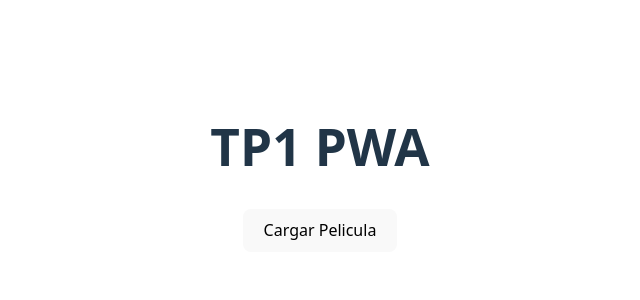
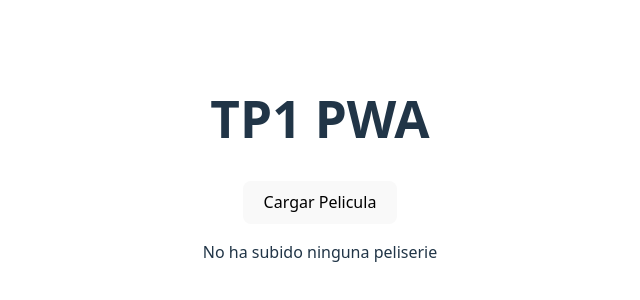
Before and after one commit to JuliaRossiFAI-2378/PWA-TP1, a React (Vite) app: page / in a window 1280 px wide. Shown: the part 232-532 px from the top of the page, without its empty margins (320-960 px from the left). Built offline with nearby package versions, Linux system fonts and the light colour scheme.

Commit message:
cambio a las tarjetas
las tarjetas agarran los datos de localstorage y home carga todas, si no hay ninguna peliserie en localstorage muestra un mensaje en su lugar

```diff
--- a/src/components/Tarjeta/tarjeton.jsx
+++ b/src/components/Tarjeta/tarjeton.jsx
@@ -7,12 +7,11 @@ import Generos from './Generos/Generos.jsx'
 import Imagenes from './Imagenes/Imagenes.jsx'
 import Boton from '../Boton/Boton.jsx'
 
-function Tarjeta() {
-
+const Tarjeta = (peliserie) => {
 
 //aca se puede generar clave para la tarjeta si necesitamos
 //todavia me falta que esto salga de localstorage
-const [datosCard, setDatosCard] = useState({titulo: "Super Serie", director: "John Movies", anio: "2999", genero:"Terror", rating:"kino", tipo:"serie", imagen: "https://pics.filmaffinity.com/crash-638625165-large.jpg", vista: false})
+const [datosCard, setDatosCard] = useState(peliserie.peliserie)
 //setDatosCard(localstorage.leertarjeta) pa guardar datos
 
 
--- a/src/pages/Home.jsx
+++ b/src/pages/Home.jsx
@@ -1,7 +1,8 @@
-import { useState } from 'react'
+import { useEffect, useState } from 'react'
 import Boton from '../components/Boton/Boton'
 import Titulo from '../components/Titulo/Titulo'
 import Formulario from '../components/Formulario/Formulario'
+import Tarjeta from '../components/Tarjeta/tarjeton'
 
 const Home = () => {
     //vistas, no vistas?, formulario
@@ -13,6 +14,9 @@ const Home = () => {
         ;
     }
 
+
+    let storage = localStorage.getItem("lista");
+    storage = JSON.parse(storage)
     if(pagina === "formulario"){
         return (
             <div>
@@ -24,6 +28,9 @@ const Home = () => {
             <div>
                 <Titulo titulo="TP1 PWA" />
                 <Boton texto="Cargar Pelicula" onClick={mostrarFormulario}/>
+                {!(storage === null) ? storage.map((peli, index) => (
+                    <Tarjeta peliserie={peli} key={index}/>
+                )) : <p>No ha subido ninguna peliserie</p>}
             </div>
         )
     }
```
